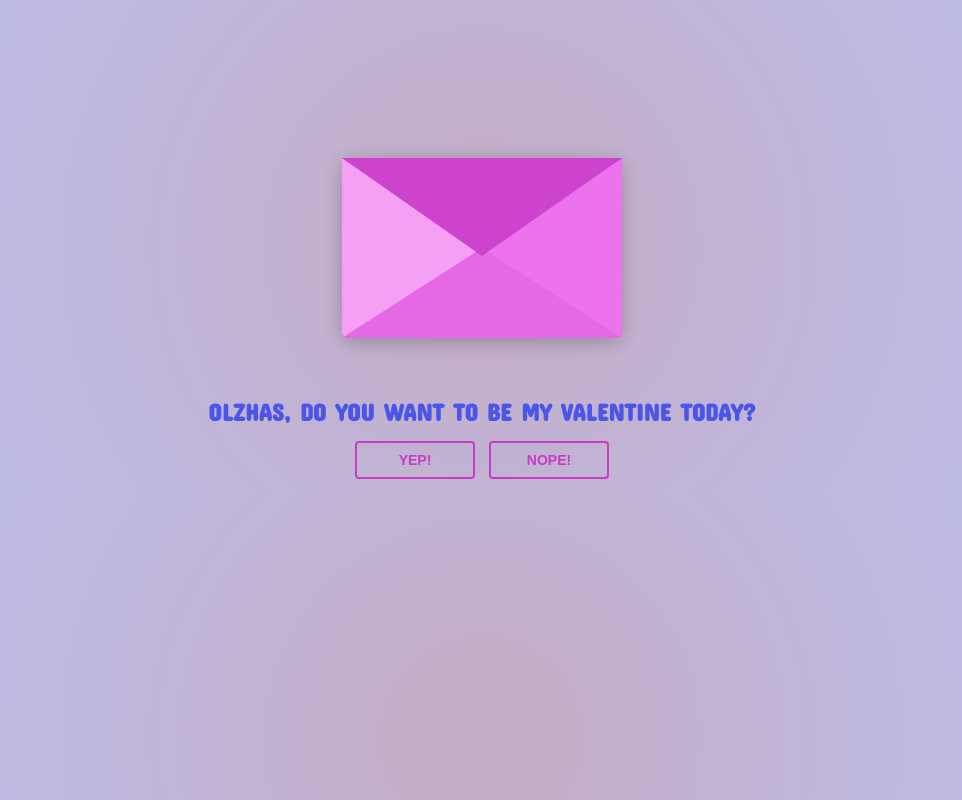
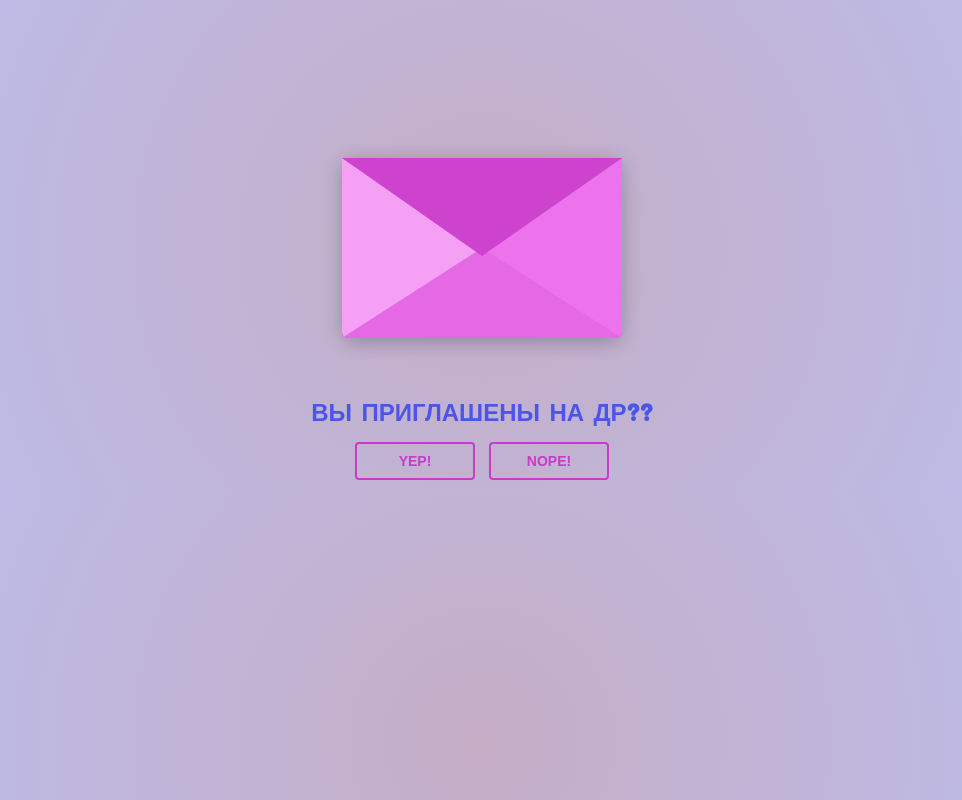
Before and after one commit to zhturs/sm, a plain HTML site: page index.html in a window 1280 px wide. Shown: the whole page, without its empty margins (158-1120 px from the left). Drawn offline with nearby package versions, Linux system fonts and the light colour scheme.

Commit message:
Update index.html

```diff
--- a/index.html
+++ b/index.html
@@ -27,7 +27,7 @@
             </div>
         </div>
     </div>
-    <div class = "invite">Olzhas, do you want to be my Valentine today?</div>
+    <div class = "invite">ВЫ ПРИГЛАШЕНЫ НА ДР??</div>
     <div class="reset">
         <button id="open">Yep!</button>
         <button id="reset">Nope!</button>
```
